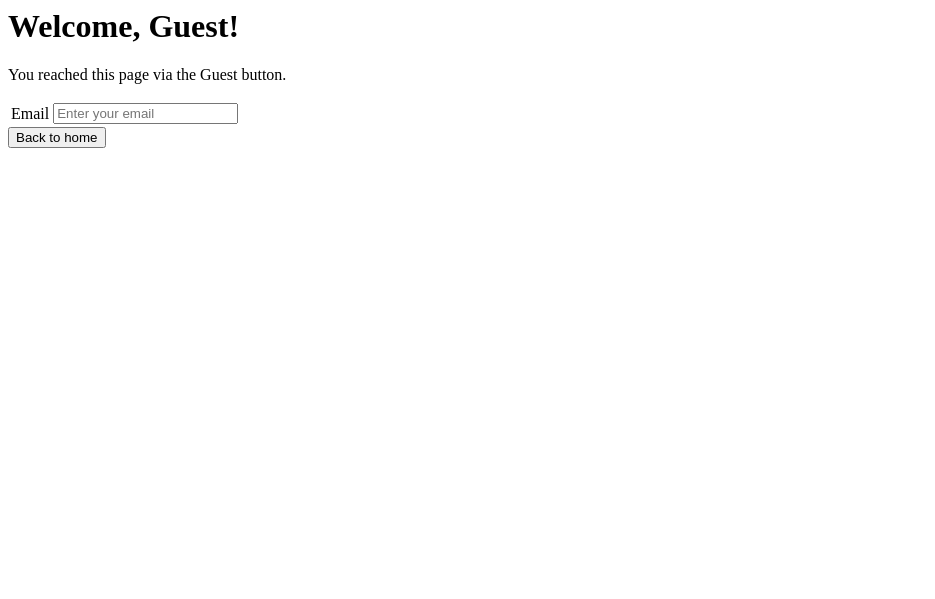
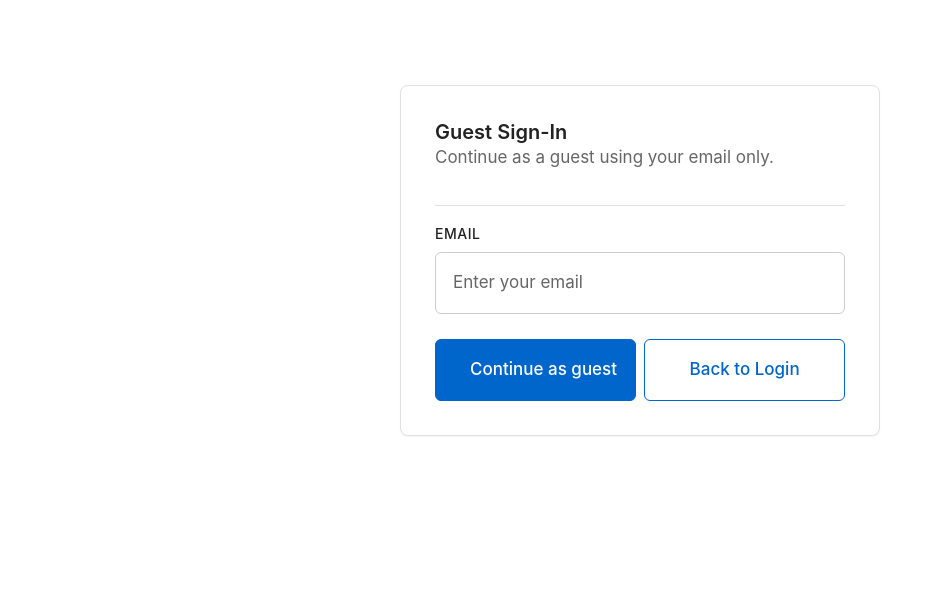
Before and after one commit to OJS-9/FLYTAU, a Flask app: template templates/guest.html in a window 1280 px wide. Shown: the top 599 px of the page, without its empty margins (0-935 px from the left). Run offline with Flask 3, Linux system fonts and the light colour scheme; the template is opened without the code that fills it, so the values that code supplies are empty.

Commit message:
added guest sign in and logout logic for all users

```diff
--- a/main.py
+++ b/main.py
@@ -6,6 +6,7 @@ from utils import (
     get_manager_by_id_and_password,
     customer_email_exists,
     create_customer_with_phones,
+    guest_sign_in,
 )
 
 app = Flask(__name__)
@@ -185,6 +186,42 @@ def signup():
             )
 
 
+@app.route("/guest_sign_in", methods=["POST"])
+def guest_sign_in_route():
+    """
+    Guest login / signup using email only.
+
+    Flow:
+    - Get email from form.
+    - If invalid -> show error on guest page.
+    - Call guest_sign_in(email) which:
+        * checks if email exists in Guest table
+        * inserts if it doesn't exist
+    - Store guest info in session and redirect to guest dashboard.
+    """
+    email = request.form.get("email", "").strip()
+
+    if not email or "@" not in email:
+        return render_template(
+            "guest.html",
+            error="Please enter a valid email address.",
+            last_email=email,
+        )
+
+    try:
+        guest_sign_in(email)
+        session.clear()
+        session["user_type"] = "guest"
+        session["guest_email"] = email
+        return redirect("/guest_dashboard")
+    except Exception:
+        return render_template(
+            "guest.html",
+            error="An unexpected error occurred while signing in as guest. Please try again.",
+            last_email=email,
+        )
+
+
 @app.route("/user_dashboard")
 def user_dashboard():
     if session.get("user_type") != "customer":
@@ -207,6 +244,20 @@ def admin_dashboard():
     )
 
 
+@app.route("/guest_dashboard")
+def guest_dashboard():
+    """
+    Simple guest dashboard after email-only sign-in.
+    Uses the same guest.html template but passes the guest email.
+    """
+    if session.get("user_type") != "guest":
+        return redirect("/")
+    return render_template(
+        "guest.html",
+        guest_email=session.get("guest_email"),
+    )
+
+
 @app.route("/logout")
 def logout():
     session.clear()
--- a/templates/admin_dashboard.html
+++ b/templates/admin_dashboard.html
@@ -21,7 +21,6 @@
           </p>
 
           <div class="btn-group mt-md">
-            <a href="{{ url_for('home') }}" class="btn btn-secondary">Back to Home</a>
             <a href="{{ url_for('logout') }}" class="btn btn-danger">Log Out</a>
           </div>
         </div>
--- a/templates/guest.html
+++ b/templates/guest.html
@@ -1,18 +1,57 @@
+<!DOCTYPE html>
 <html>
   <head>
-    <title>Guest Page</title>
+    <title>Guest Sign-In - FLYTAU</title>
+    <link rel="stylesheet" href="{{ url_for('static', filename='styles.css') }}">
   </head>
   <body>
-    <h1>Welcome, Guest!</h1>
-    <p>You reached this page via the Guest button.</p>
-    <form action="/" method="get">
-      <table>
-        <tr>
-          <td>Email</td>
-          <td><input type="text" name="Email" placeholder="Enter your email"></td>
-        </tr>
-      </table>
-      <button type="submit">Back to home</button>
-    </form>
+    <main class="container">
+      <section class="card mt-xl m-auto" style="max-width: 480px;">
+        <div class="card-header">
+          {% if guest_email %}
+            <h1 class="card-title">Welcome, Guest!</h1>
+            <p class="text-muted">
+              You are signed in as {{ guest_email }}.
+            </p>
+          {% else %}
+            <h1 class="card-title">Guest Sign-In</h1>
+            <p class="text-muted">
+              Continue as a guest using your email only.
+            </p>
+          {% endif %}
+        </div>
+
+        <div class="card-body">
+          {% if error %}
+            <div class="alert alert-error">{{ error }}</div>
+          {% endif %}
+
+          {% if guest_email %}
+            <div class="btn-group mt-md">
+              <a href="{{ url_for('logout') }}" class="btn btn-danger">Log Out</a>
+            </div>
+          {% else %}
+            <form action="{{ url_for('guest_sign_in_route') }}" method="post">
+              <div class="form-group">
+                <label for="guest-email">Email</label>
+                <input
+                  type="email"
+                  id="guest-email"
+                  name="email"
+                  placeholder="Enter your email"
+                  value="{{ last_email or '' }}"
+                  required
+                />
+              </div>
+
+              <div class="btn-group mt-md">
+                <button type="submit" class="btn btn-primary">Continue as guest</button>
+                <a href="{{ url_for('login') }}" class="btn btn-secondary">Back to Login</a>
+              </div>
+            </form>
+          {% endif %}
+        </div>
+      </section>
+    </main>
   </body>
 </html>
--- a/templates/user_dashboard.html
+++ b/templates/user_dashboard.html
@@ -26,7 +26,6 @@
           </p>
 
           <div class="btn-group mt-md">
-            <a href="{{ url_for('home') }}" class="btn btn-secondary">Back to Home</a>
             <a href="{{ url_for('logout') }}" class="btn btn-danger">Log Out</a>
           </div>
         </div>
```
Also changed, not shown: utils.py (+24 -0 lines).
